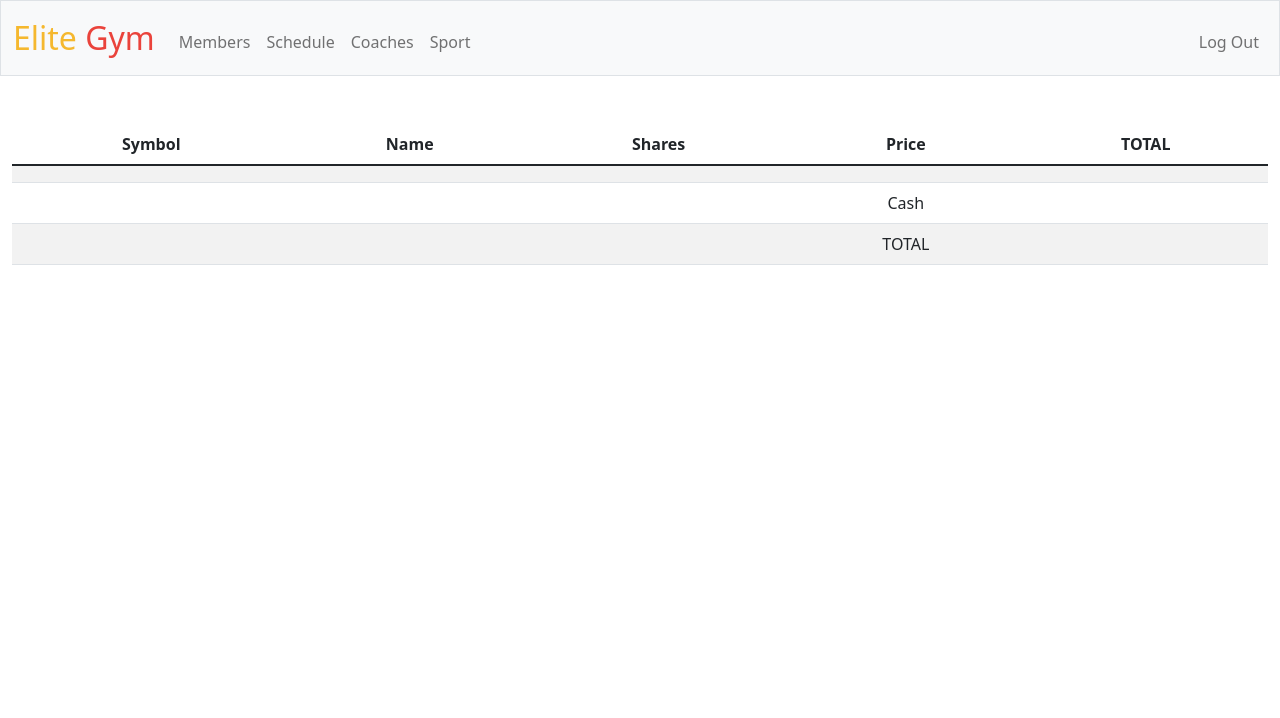
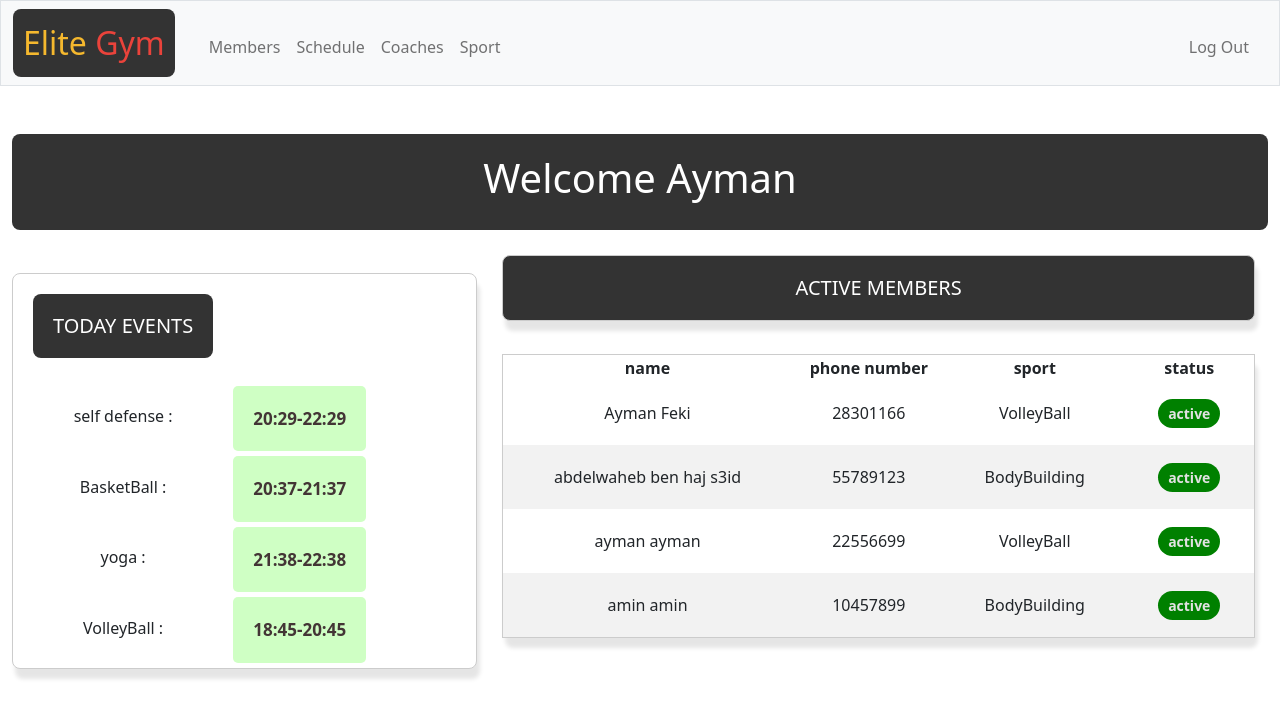
Before and after one commit to Ayman-ing/Gym, a Flask app: page / in a window 1280 px wide. Shown: the top 718 px of the page. Run offline with Flask 3, Linux system fonts and the light colour scheme; a user stored in the database is signed in; data comes from the database, SQL or seed files in the repository; both versions use the stored data as it was after the commit; some libraries are stand-ins or nearby versions.

Commit message:
finishing the index page

```diff
--- a/app.py
+++ b/app.py
@@ -36,10 +36,7 @@ moment = Moment(app)
 # Configure CS50 Library to use SQLite database
 db = SQL("sqlite:///gym1.db")
 
-@app.route("/")
-@login_required
-def index():
-    return render_template("index.html")
+
 @app.route("/login", methods=["GET", "POST"])
 def login():
     """Log user in"""
@@ -401,6 +398,10 @@ def schedule(year,month):
         #taking all the sport for the form
         sport=db.execute("select sp_id,sp_name from sport;")
         return render_template("schedule.html",events=events,cal=cal,start_month_condition=start_month_condition,month=month,year=year,current_events=current_events,sport=sport,week_days=week_days)
+
+
+
+    #POST
     elif request.method=="POST":
         if request.form.get("repeat_pattern")!="irregular":
             days=""
@@ -432,7 +433,7 @@ def schedule(year,month):
                         days_output=days_output + week_days[i] + " "
             event["days"]=days_output
             event["sp_name"]=db.execute("select sp_name from sport where sp_id=?",event["sp_id"])
-        return render_template("index.html",year=year,month=month,date=date,days=days,events=events,week_days=week_days)
+        return render_template("schedule.html",success="Success ! refresh page to see result",year=year,month=month,date=date,days=days,events=events,week_days=week_days)
 
 @app.route('/schedule', methods=["GET", "POST"])
 @login_required
@@ -442,6 +443,46 @@ def current_month_calendar():
         year = now.year
         month = now.month
         return redirect(url_for('schedule', year=year, month=month))
+@app.route("/")
+@login_required
+def index():
+        admin=db.execute("select ad_username from Admin where ad_id=?;",session["user_id"])
+        current_day=datetime.datetime.now().strftime('%Y-%m-%d')
+        active_member=db.execute("select cl_Fname,cl_Lname,cl_num,sp_name from member where starts_at<=? and ends_at >?",current_day,current_day)
+        now = datetime.datetime.now()
+        year = now.year
+        month = now.month
+        cal=generate_calendar(year,month)
+        #getting the events
+        events=db.execute("select * from schedule where start_date<=? and end_date >=?;",current_day,current_day)
+        current_events={}
+        #iterating for each event in this month
+        for activity in events:
+            activity["sp_name"]=db.execute("select sp_name from sport where sp_id=?",activity["sp_id"])
+            if activity["repeat_pattern"]!="irregular":
+                #setting the condtions to display the events in the correct dates
+
+                    #making the list of the days that event appear
+                    days=[day for day in activity["days"].split(",") if day]
+                    #iterating for every week
+                    for week in cal:
+                        #iterating for every day
+                        for day in range(7):
+                            #checking for days that match the repeat pattern
+                            if str(day) in days and week[day]!=0 :
+                                #checking if we are before the start day if it's the same year and month (that's why we put not)
+                                start_day_condition=(int(activity["start_date"][0:4])==year and int(activity["start_date"][5:7])==month  and week[day]<int(activity["start_date"][8:]))
+                                #checking that we are after the end day if it's the same year and month (that's why we put not)
+                                end_day_condition=(int(activity["end_date"][0:4])==year and int(activity["end_date"][5:7])==month  and week[day]>int(activity["start_date"][8:]))
+                                if not (start_day_condition) and not (end_day_condition ):
+                                    #putting the event date and info in the dictionarry
+                                    formatted_date = '{:04d}-{:02d}-{:02d}'.format(year, month,week[day])
+                                    current_events[str(activity["sc_id"])+formatted_date]=[formatted_date,activity["sp_name"][0]["sp_name"],activity["starts_at"],activity["ends_at"]]
+            else:
+                #for the irregular events
+                current_events[str(activity["sc_id"])+activity["start_date"]]=[activity["start_date"],activity["sp_name"][0]["sp_name"],activity["starts_at"],activity["ends_at"]]
+        return render_template("index.html",active_member=active_member,current_events=current_events,current_day=current_day,admin=admin)
+
 
 @app.route('/sport', methods=["GET", "POST"])
 @login_required
--- a/static/styles.css
+++ b/static/styles.css
@@ -2,8 +2,23 @@
 nav .navbar-brand
 {
     font-size: xx-large;
+    background-color: #333;
+
+    color: white;
+    text-align: center;
+    padding: 10px;
+    border-radius: 8px;
+
 }
+.collapse, .navbar-collapse
+{
 
+
+    color: white;
+    text-align: center;
+    padding: 10px;
+    border-radius: 8px;
+}
 /* Colors for brand */
 nav .navbar-brand .blue
 {
@@ -321,3 +336,121 @@ label
 
     margin-bottom: 2%;
 }
+.custom-table
+{
+    display:flex;
+
+}
+/* Style the custom table */
+.custom-table-right{
+
+    float:right;
+    flex:1;
+    width:60%;
+    border: 1px solid #ccc;
+    border-radius: 8px;
+    box-shadow: 3px 10px 4px rgba(0, 0, 0, 0.1);
+    background-color: #fff;
+    margin-right:1%;
+    margin-top:2%;
+  }
+  .custom-table-right:hover{
+    margin-top:1.3%;
+    margin-right:1%;
+  }
+
+
+  .custom-table-left{
+
+    float:left;
+    flex:1;
+    width: 37%;
+    border: 1px solid #ccc;
+    border-radius: 8px;
+    box-shadow: 3px 10px 4px rgba(0, 0, 0, 0.1);
+    background-color: #fff;
+    margin-top:-4.5%;
+
+  }
+  .custom-table-left:hover{
+    margin-top:-4%;
+  }
+  /* Style the table rows */
+
+
+  /* Style alternate rows differently for a zebra effect */
+  .table-row:nth-child(even) {
+    background-color: #f2f2f2;
+  }
+
+  /* Hover effect on rows */
+  .table-row:hover {
+    background-color: #e0e0e0;
+  }
+
+  /* Reset some default browser styles */
+
+
+/* Style the header */
+header {
+    background-color: #333;
+    color: white;
+    text-align: center;
+    padding: 20px;
+    border-radius: 8px;
+}
+
+
+nav a {
+    text-decoration: none;
+    color: white;
+}
+
+/* Style the main content */
+main {
+    padding: 20px;
+}
+
+/* Style sections */
+section {
+    margin-bottom: 20px;
+}
+#button_cal
+{
+    margin-top:78%;
+
+    display:block;
+}
+.time {
+    font-size: 17px;
+    font-weight: bold;
+    color: #433535;
+    background-color: #cfffc4;
+    margin-bottom:5px;
+    border-radius: 5px; /* Round the corners of the time element */
+    display: inline-block; /* Ensure the time element doesn't break onto a new line */
+}
+#title
+{
+    background-color: #333;
+    color: white;
+    text-align: center;
+    padding: 20px;
+    border-radius: 8px;
+}
+#active-member
+{
+    background-color: #333;
+    color: white;
+    text-align: center;
+    padding: 20px;
+    border-radius: 8px;
+    float:right;
+    flex:1;
+    width:60%;
+    border: 1px solid #ccc;
+    border-radius: 8px;
+    box-shadow: 3px 10px 4px rgba(0, 0, 0, 0.1);
+    margin-right:1%;
+    margin-top:2%;
+}
--- a/templates/index.html
+++ b/templates/index.html
@@ -7,46 +7,61 @@
 
 {% block main %}
 
-        <table class="table table-striped">
-            <thead>
-              <tr>
-                <th scope="col">Symbol</th>
-                <th scope="col">Name</th>
-                <th scope="col">Shares</th>
-                <th scope="col">Price</th>
-                <th scope="col">TOTAL</th>
-              </tr>
-            </thead>
-            <tbody>
 
-              <tr>
-              <td>{{days}}</td>
-              <td> </td>
-              <td> </td>
-              <td> </td>
-              <td> </td>
+    <header>
+        <h1>Welcome {{admin[0].ad_username}}</h1>
+    </header>
 
 
 
-              </tr>
 
-              <tr>
-                <td></td>
-                <td></td>
-                <td></td>
-                <td>Cash</td>
-                <td></td>
-              </tr>
-              <tr>
-                <td></td>
-                <td></td>
-                <td></td>
-                <td>TOTAL</td>
-                <td></td>
-              </tr>
+<div class="custom-table"></div>
 
-            </tbody>
-          </table>
+ <table class="custom-table-right">
+  <h5 id="active-member">ACTIVE MEMBERS</h5>
+  <thead>
+
+    <tr>
+      <th>name</th>
+      <th>phone number</th>
+      <th>sport</th>
+      <th>status</th>
+    </tr>
+  </thead>
+  <tbody>
+    {% for m in active_member %}
+  <tr class="table-row">
+    <td>
+      {{m.cl_Fname}} {{m.cl_Lname}}
+    </td>
+    <td>{{m.cl_num}}</td>
+    <td>
+      {{m.sp_name}}
+    </td>
+    <td> <span class="status-badge active-badge">active</span>
+    </td>
+  </tr>
+  {% endfor %}
+</tbody>
+ </table>
+  <!-- Add more rows as needed -->
+
+<div class="custom-table-left">
+  <table><tr>
+    <td coslpan="2"><h5 id="title">TODAY EVENTS  </h5> </td></tr><tr>
+      {% for event in current_events.values() %}
+      {% if event[0] == current_day %}
+      <tr><td>
+     <h6> {{event[1]}} :</h6></td><td class="time"> {{event[2]}}-{{event[3]}}</td>
+      </tr>
+     {% endif %}
+
+
+
+
+  {% endfor %}</td></tr></table>
+</div>
+
 
 
 {% endblock %}
```
Also changed, not shown: templates/schedule.html (+22 -4 lines), gym1.db.
